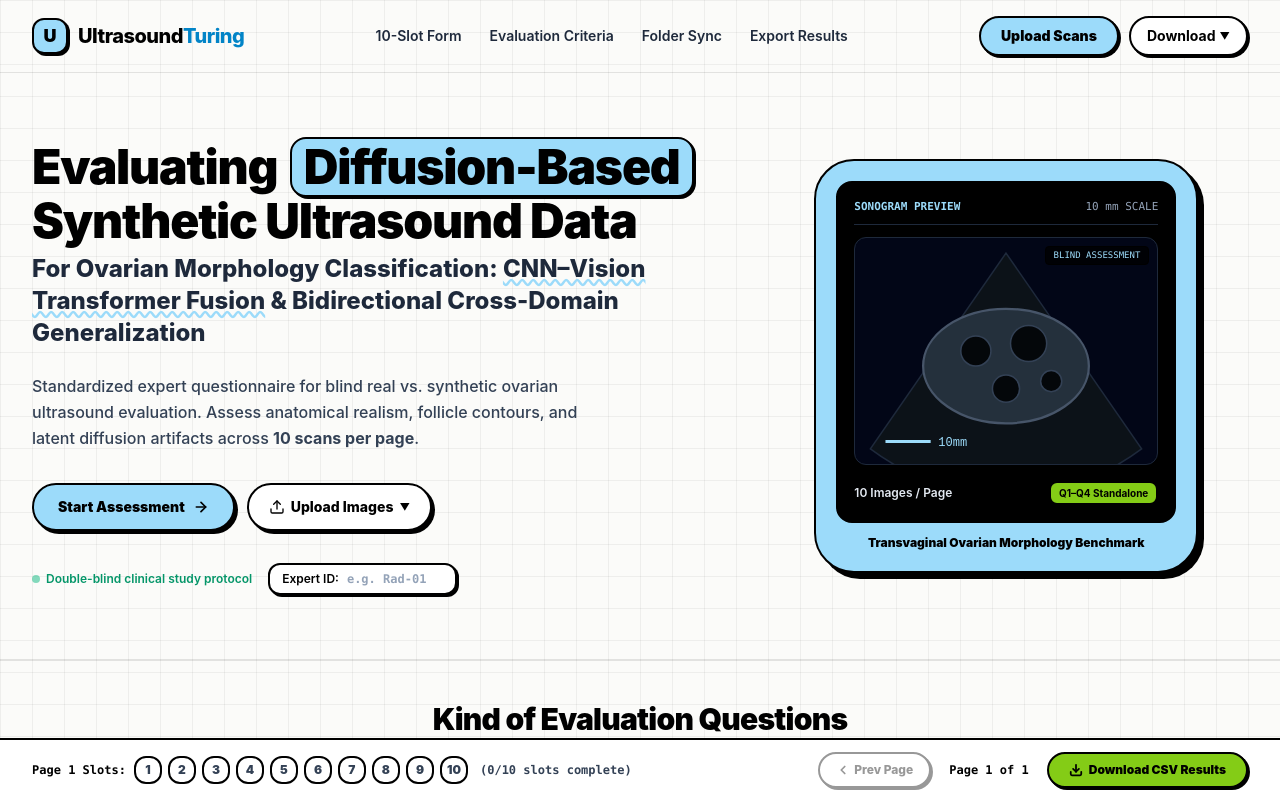
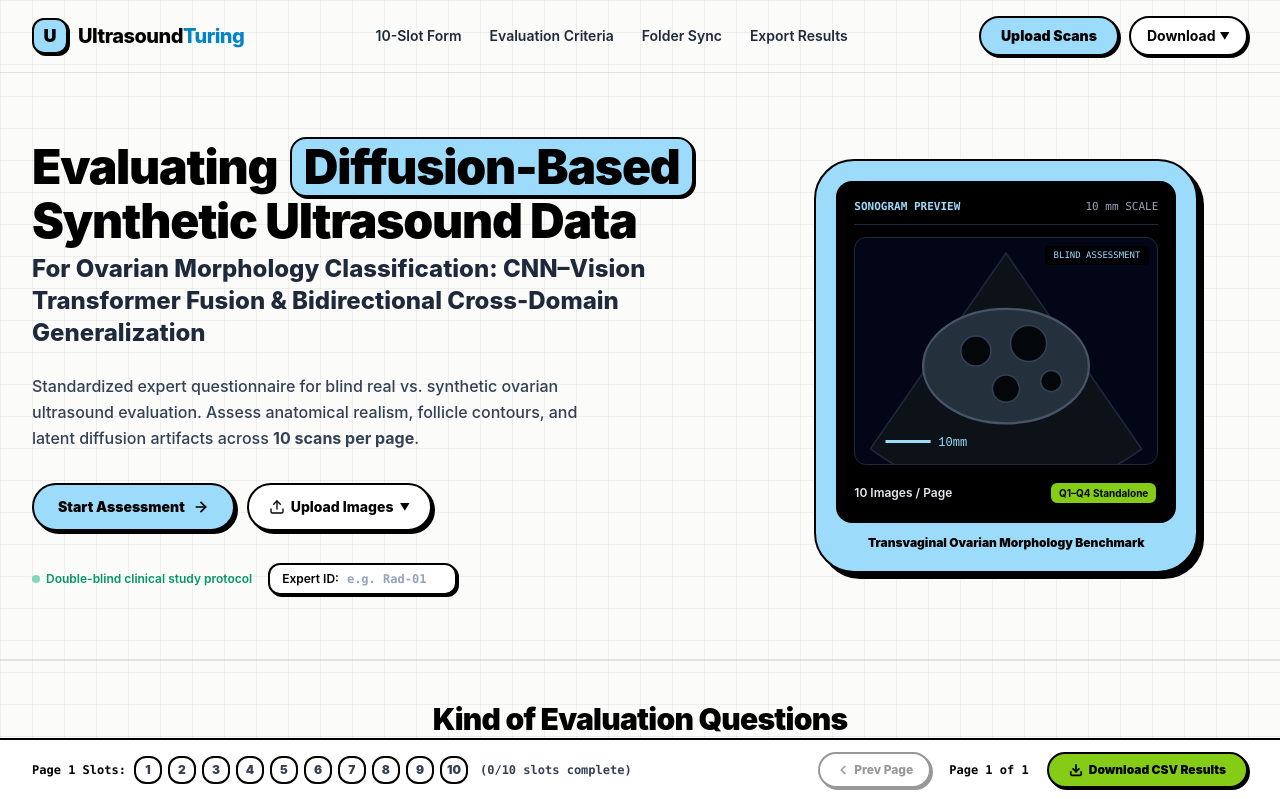
Before and after one commit to Tanvir4n/UltrasoundTuring, a Next.js app: page / in a window 1280 px wide. Shown: the top 799 px of the page. Built offline with nearby package versions, Linux system fonts and the light colour scheme.

Commit message:
style: remove wavy underlines under CNN-Vision Transformer Fusion in hero

```diff
--- a/src/components/HeaderHero.tsx
+++ b/src/components/HeaderHero.tsx
@@ -141,7 +141,7 @@ export const HeaderHero: React.FC<HeaderHeroProps> = ({
               </h1>
 
               <h2 className="text-xl sm:text-2xl font-extrabold text-slate-800">
-                For Ovarian Morphology Classification: <span className="underline decoration-wavy decoration-[#9CDBFA]">CNN–Vision Transformer Fusion</span> & Bidirectional Cross-Domain Generalization
+                For Ovarian Morphology Classification: CNN–Vision Transformer Fusion & Bidirectional Cross-Domain Generalization
               </h2>
             </div>
 
```
Also changed, not shown: 1 other file (tests, documents, lock files or other folders).
